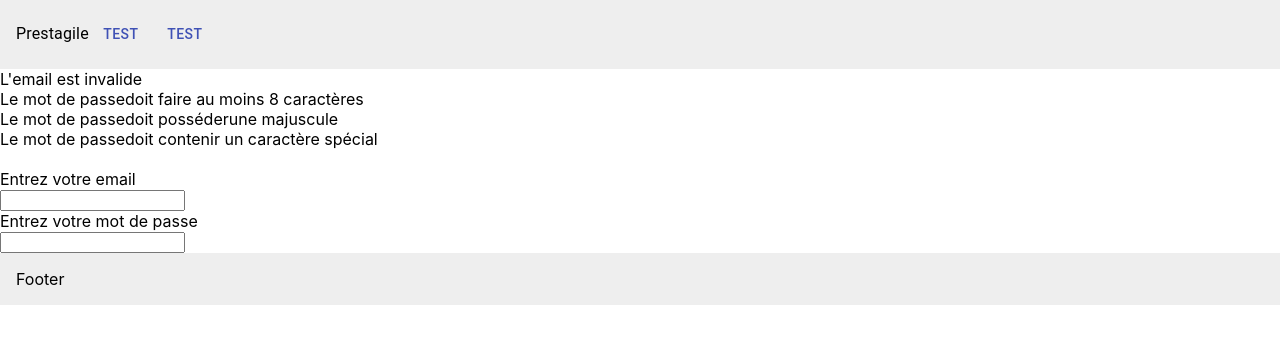
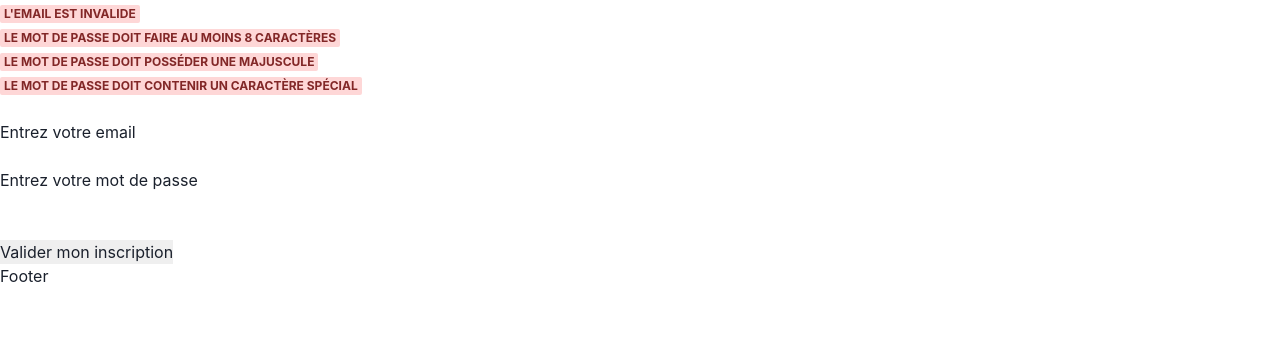
Before and after one commit to FairFightKing/PrestAgile, a Next.js app in the folder app/: page /register in a window 1280 px wide. Shown: the top 344 px of the page. Built offline with nearby package versions, Linux system fonts and the light colour scheme.

Commit message:
ADD registering verification before sending

```diff
--- a/app/package.json
+++ b/app/package.json
@@ -19,10 +19,6 @@
     }
   },
   "dependencies": {
-    "@material-ui/core": "^4.12.3",
-    "@material-ui/icons": "^4.11.2",
-    "@mui/material": "^5.0.6",
-    "@mui/styled-engine-sc": "^5.0.4",
     "@chakra-ui/react": "^1.7.3",
     "@emotion/react": "^11.7.0",
     "@emotion/styled": "^11.6.0",
--- a/app/pages/_app.tsx
+++ b/app/pages/_app.tsx
@@ -1,12 +1,15 @@
 import '../styles/globals.css';
 import type { AppProps } from 'next/app';
 import Layout from '../ui/components/layout';
+import { ChakraProvider } from '@chakra-ui/react';
 
 function MyApp({ Component, pageProps }: AppProps) {
   return (
-    <Layout>
-      <Component {...pageProps} />
-    </Layout>
+    <ChakraProvider>
+      <Layout>
+        <Component {...pageProps} />
+      </Layout>
+    </ChakraProvider>
   );
 }
 
--- a/app/pages/index.tsx
+++ b/app/pages/index.tsx
@@ -1,7 +1,4 @@
 import type { NextPage } from 'next';
-import { Button } from '@mui/material';
-import styled from 'styled-components';
-import Layout from '../ui/components/layout';
 
 const Home: NextPage = () => {
   return (
--- a/app/pages/register.tsx
+++ b/app/pages/register.tsx
@@ -1,8 +1,8 @@
 import type { NextPage } from 'next';
-import { useEffect, useState } from 'react';
-import { useEditable } from '@chakra-ui/react';
-import { RegistrationInput } from '../logic/registration/services/registrationServices';
+import { useState } from 'react';
 import { EmailHelper } from '../logic/helpers/emailHelper';
+import { ValidationSpan } from '../ui/components/register/ValidationSpan';
+import { Badge } from '@chakra-ui/react';
 
 const Home: NextPage = () => {
   const [formRegisterValue, setRegisterFormValue] = useState({
@@ -10,58 +10,66 @@ const Home: NextPage = () => {
     password: '',
   });
 
-  const setValues = ({ target }) => {
-    setRegisterFormValue({
-      ...formRegisterValue,
-      [target.type]: target.value,
-    });
-  };
-
+  // @ts-ignore
   return (
     <div>
-      <form action="" onChange={setValues}>
-        {
-          <>
-            <span>
-              L'email est
-              {!EmailHelper.emailValidation(formRegisterValue.email) && ' in'}
-              valide
-            </span>
-            <br />
-            <span>
-              Le mot de passe
-              {formRegisterValue.password.length >= 8 ? ' fait' : 'doit faire '}
-              au moins 8 caractères
-            </span>
-            <br />
-            <span>
-              Le mot de passe
-              {/[A-Z]/.test(formRegisterValue.password)
-                ? ' possède'
-                : 'doit posséder'}
-              une majuscule
-            </span>
-            <br />
-            <span>
-              Le mot de passe
-              {/[!@#$%^&*()_+\-=\[\]{};':"\\|,.<>\/?]+/.test(
-                formRegisterValue.password,
-              )
-                ? ' contient'
-                : 'doit contenir '}
-              un caractère spécial
-            </span>
-            <br />
-          </>
+      {
+        <>
+          <ValidationSpan
+            regex={EmailHelper.emailValidation(formRegisterValue.email)}
+            value={
+              EmailHelper.emailValidation(formRegisterValue.email)
+                ? "L'email est valide"
+                : "L'email est invalide"
+            }
+          />
+          <br />
+          <ValidationSpan
+            context="passwordLength"
+            regex={formRegisterValue.password.length >= 8}
+            value={
+              formRegisterValue.password.length >= 8
+                ? 'Le mot de passe fait au moins 8 caractères'
+                : 'Le mot de passe doit faire au moins 8 caractères'
+            }
+          />
+          <br />
+          <ValidationSpan
+            context="passwordCaps"
+            regex={/[A-Z]/}
+            value={formRegisterValue.password}
+          />
+          <br />
+          <ValidationSpan
+            context="passwordSpecialChar"
+            regex={/[!@#$%^&*()_+\-=\[\]{};':"\\|,.<>\/?]+/}
+            value={formRegisterValue.password}
+          />
+        </>
+      }
+
+      <form
+        action=""
+        onChange={({ target }) =>
+          setRegisterFormValue({
+            ...formRegisterValue,
+            // @ts-ignore
+            [target.type]: target.value,
+          })
         }
+      >
         <br />
-        <label htmlFor="email">Entrez votre email</label>
+        <label htmlFor="email"> Entrez votre email</label>
         <br />
         <input type="email" autoComplete="invalid" />
         <br />
         <label htmlFor="email">Entrez votre mot de passe</label>
         <br />
         <input type="password" autoComplete="invalid" />
+        <br />
+        <label htmlFor="submission" />
+        <br />
+        <input type="submit" value="Valider mon inscription" />
       </form>
     </div>
   );
--- a/app/ui/components/footer.tsx
+++ b/app/ui/components/footer.tsx
@@ -1,9 +1,3 @@
-import { Box } from '@material-ui/core';
-
 export default function Footer() {
-  return (
-    <Box display="flex" bgcolor="grey.200" p={2} alignItems="center">
-      Footer
-    </Box>
-  );
+  return <div>Footer</div>;
 }
--- a/app/ui/components/header.tsx
+++ b/app/ui/components/header.tsx
@@ -1,22 +1,5 @@
-import { Box, Button, Typography } from '@material-ui/core';
 import { LinkComponent } from './navigation/LinkComponent';
 
 export default function Header() {
-  return (
-    <Box display="flex" bgcolor="grey.200" p={2} alignItems="center">
-      <Typography>Prestagile</Typography>
-      <Box>
-        <LinkComponent
-          target="/test"
-          child={<Button color="primary">Test</Button>}
-        />
-      </Box>
-      <Box>
-        <LinkComponent
-          target="/register"
-          child={<Button color="primary">Test</Button>}
-        />
-      </Box>
-    </Box>
-  );
+  return <div></div>;
 }
--- a/app/ui/components/layout.tsx
+++ b/app/ui/components/layout.tsx
@@ -1,6 +1,5 @@
 import Header from './header';
 import Footer from './footer';
-import { Component } from 'react';
 
 function Layout({ children }: any) {
   return (
--- /dev/null
+++ b/app/ui/components/register/ValidationSpan.tsx
@@ -0,0 +1,44 @@
+import styled from 'styled-components';
+import { Badge } from '@chakra-ui/react';
+import { useEffect, useState } from 'react';
+
+interface IValidationSpan {
+  context?: string;
+  regex: RegExp | boolean;
+  value: string;
+}
+
+export const ValidationSpan = ({ context, regex, value }: IValidationSpan) => {
+  const [validatedValue, setValidatedValue] = useState(false);
+  const [valueToDisplay, setValueToDisplay] = useState('');
+
+  useEffect(() => {
+    const ValueValidationDispatcher = {
+      passwordCaps: {
+        validatedValue: 'Le mot de passe possède une majuscule',
+        falseValue: 'Le mot de passe doit posséder une majuscule',
+      },
+      passwordSpecialChar: {
+        validatedValue: 'Le mot de passe contient un caractère spécial',
+        falseValue: 'Le mot de passe doit contenir un caractère spécial',
+      },
+    };
+    // @ts-ignore
+    if (typeof regex !== 'boolean') {
+      setValidatedValue(regex.test(value));
+      return setValueToDisplay(
+        ValueValidationDispatcher[context][
+          validatedValue ? 'validatedValue' : 'falseValue'
+        ],
+      );
+    }
+    setValidatedValue(regex);
+    return setValueToDisplay(value);
+  }, [context, regex, validatedValue, value]);
+
+  return (
+    <Badge colorScheme={validatedValue ? 'green' : 'red'}>
+      {valueToDisplay}
+    </Badge>
+  );
+};
```
Also changed, not shown: 1 other file (tests, documents, lock files or other folders).
